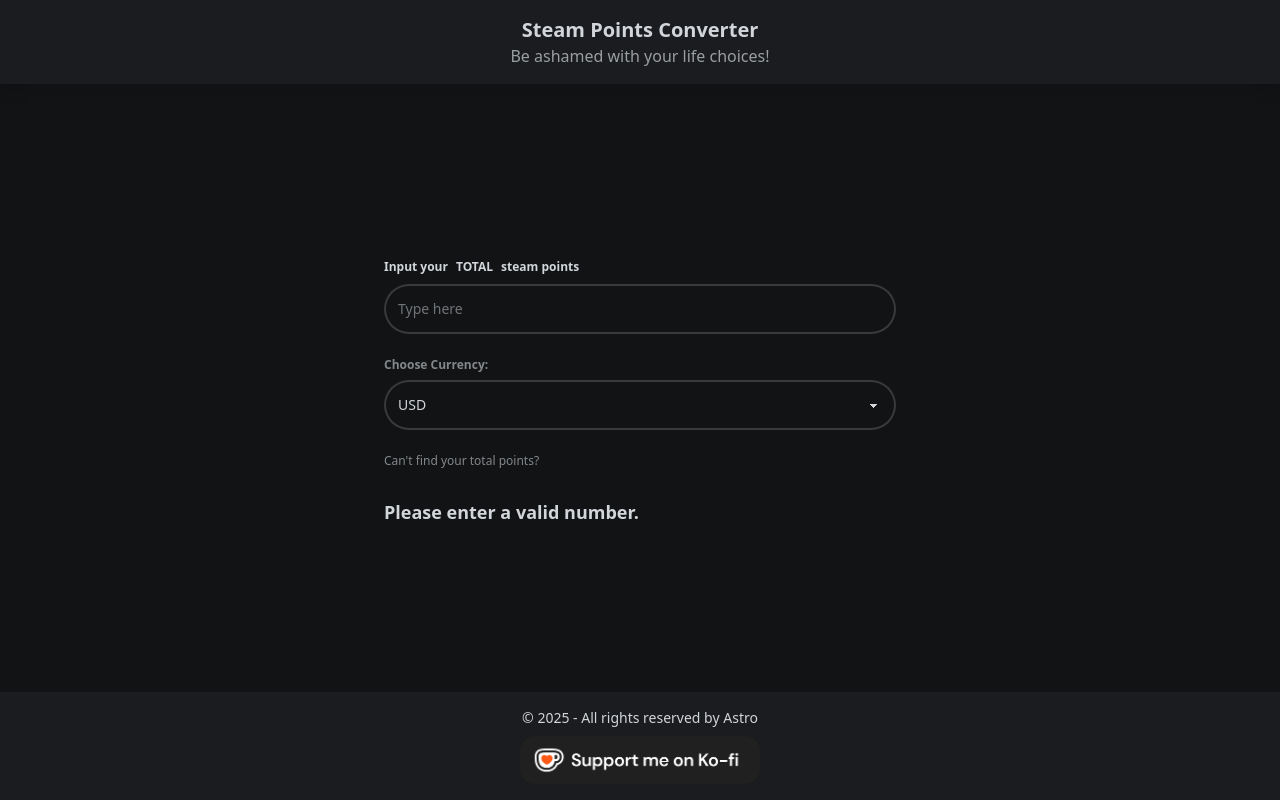
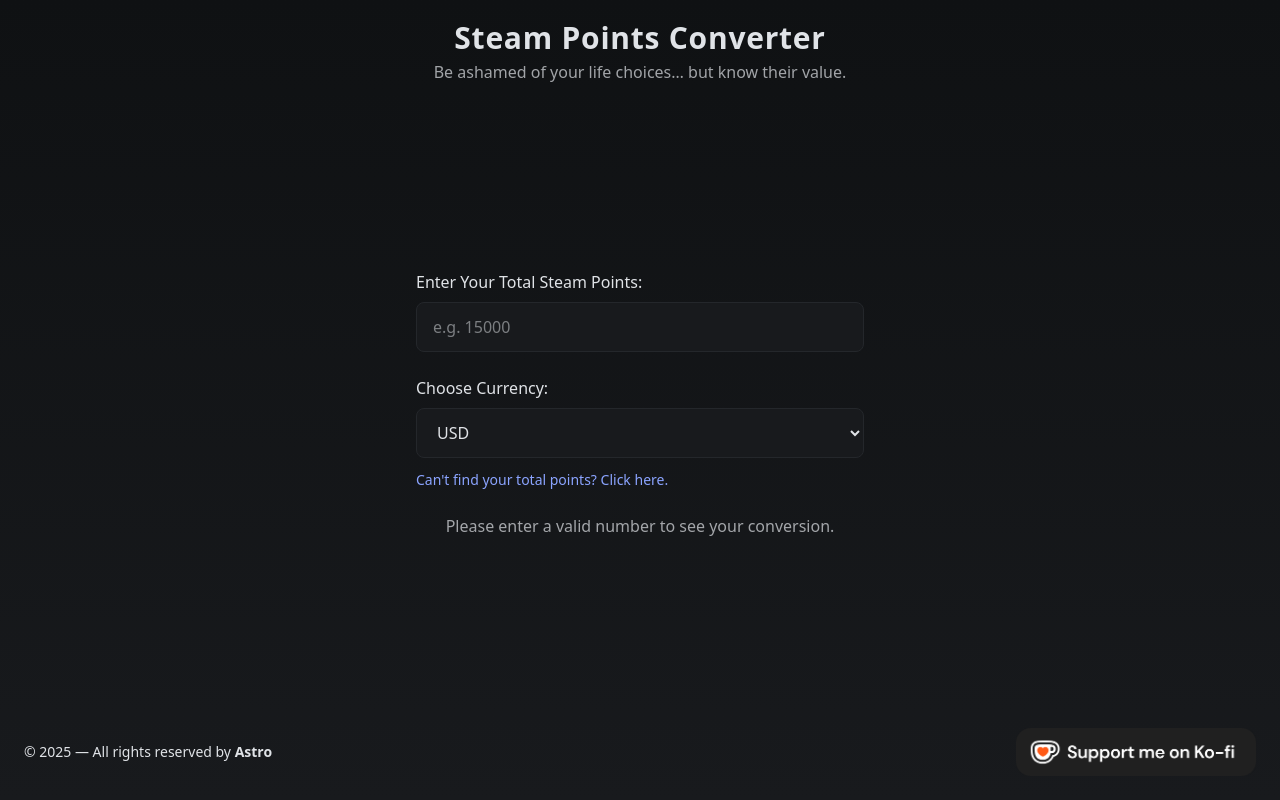
Before and after one commit to AstroBurgers/steam-points-converter, a Next.js app: page / in a window 1280 px wide. Built offline with nearby package versions, Linux system fonts and the light colour scheme.

Commit message:
overhaul styling

```diff
--- a/src/app/components/Layout.tsx
+++ b/src/app/components/Layout.tsx
@@ -7,42 +7,45 @@
 
 const Layout = ({ children }: LayoutProps) => {
   return (
-    <div className="flex flex-col min-h-screen bg-base-100 text-base-content">
+    <div className="flex flex-col min-h-screen bg-gradient-to-b from-base-100 to-base-200 text-base-content">
       {/* Header */}
-      <header className="bg-base-200 shadow-lg font-bold">
-        <div className="max-w-7xl mx-auto px-6 py-4 flex flex-col items-center">
-          <h1 className="text-lg md:text-xl">Steam Points Converter</h1>
-          <h2 className="text-sm md:text-base text-base-content/70 font-normal">
-            Be ashamed with your life choices!
+      <header className="glass-gradient">
+        <div className="max-w-7xl mx-auto px-6 py-5 flex flex-col items-center text-center">
+          <h1 className="text-2xl md:text-3xl font-bold tracking-wide">
+            Steam Points Converter
+          </h1>
+          <h2 className="text-sm md:text-base text-base-content/70 font-normal mt-1">
+            Be ashamed of your life choices… but know their value.
           </h2>
         </div>
       </header>
 
+
       {/* Content */}
-      <main className="flex-grow flex items-center justify-center px-6">
-        {children}
+      <main className="flex-grow flex items-center justify-center px-4 sm:px-6">
+        <div className="w-full max-w-2xl">{children}</div>
       </main>
 
       {/* Footer */}
-      <footer className="footer bg-base-200 sm:footer-horizontal footer-center text-base-content">
-        <aside>
-          <p className="pt-4">
-            © {new Date().getFullYear()} - All rights reserved by Astro
+      <footer className="glass-gradient">
+        <div className="max-w-7xl mx-auto px-6 py-6 flex flex-col sm:flex-row items-center justify-between gap-4 text-center sm:text-left">
+          <p className="text-sm">
+            © {new Date().getFullYear()} — All rights reserved by <span className="font-semibold">Astro</span>
           </p>
           <a
             target="_blank"
             rel="noopener noreferrer"
             href="https://ko-fi.com/astrotriesmodding"
+            className="transition transform hover:scale-105"
           >
             <Image
-              className="pb-4 transition duration-300 hover:shadow-md"
               alt="Kofi Support Button"
               width={240}
               height={240}
               src="/support_me_on_kofi_dark.png"
             />
           </a>
-        </aside>
+        </div>
       </footer>
     </div>
   );
--- a/src/app/globals.css
+++ b/src/app/globals.css
@@ -5,32 +5,33 @@
   default: true;
   prefersdark: true;
   color-scheme: "dark";
-  --color-base-100: #111315;
-  --color-base-200: #1A1C1F;
-  --color-base-300: #2A2D31;
-  --color-base-content: #D2D5D9;
-  --color-primary: #111315;
-  --color-primary-content: oklch(93% 0.034 272.788);
-  --color-secondary: #1A1C1F;
-  --color-secondary-content: oklch(94% 0.028 342.258);
-  --color-accent: #8B9199;
-  --color-accent-content: oklch(38% 0.063 188.416);
-  --color-neutral: #2A2D31;
-  --color-neutral-content: oklch(92% 0.004 286.32);
-  --color-info: #2A2D31;
-  --color-info-content: #D2D5D9;
-  --color-success: oklch(76% 0.177 163.223);
-  --color-success-content: oklch(37% 0.077 168.94);
-  --color-warning: oklch(82% 0.189 84.429);
-  --color-warning-content: oklch(41% 0.112 45.904);
-  --color-error: oklch(71% 0.194 13.428);
-  --color-error-content: oklch(27% 0.105 12.094);
-  --radius-selector: 2rem;
-  --radius-field: 2rem;
-  --radius-box: 0.5rem;
+
+  --color-base-100: #0f1113;
+  --color-base-200: #181a1d;
+  --color-base-300: #24272b;
+  --color-base-content: #e0e3e7;
+  --color-primary: #3a82f7;
+  --color-primary-content: #ffffff;
+  --color-secondary: #2c2f34;
+  --color-secondary-content: #e0e3e7;
+  --color-accent: #8ba4ff;
+  --color-accent-content: #0f1113;
+  --color-neutral: #2c2f34;
+  --color-neutral-content: #d9dce0;
+  --color-info: #3a82f7;
+  --color-info-content: #ffffff;
+  --color-success: #4ade80;
+  --color-success-content: #0f1113;
+  --color-warning: #facc15;
+  --color-warning-content: #0f1113;
+  --color-error: #f87171;
+  --color-error-content: #0f1113;
+  --radius-selector: 1rem;
+  --radius-field: 0.75rem;
+  --radius-box: 0.75rem;
   --size-selector: 0.25rem;
-  --size-field: 0.3125rem;
-  --border: 2px;
-  --depth: 0;
-  --noise: 0;
+  --size-field: 0.375rem;
+  --border: 1px;
+  --depth: 0.5;
+  --noise: 0.015;
 }
--- a/src/app/page.tsx
+++ b/src/app/page.tsx
@@ -24,49 +24,40 @@
 
   const handleInputChange = (e: React.ChangeEvent<HTMLInputElement>) => {
     const val = e.target.value;
-
     if (/^\d*$/.test(val)) {
       setPoints(val);
       const numPoints = parseInt(val, 10);
-      if (!isNaN(numPoints)) {
-        setConvertedAmount(convertPoints(numPoints, selectedCurrency));
-      } else {
-        setConvertedAmount(null);
-      }
+      setConvertedAmount(!isNaN(numPoints) ? convertPoints(numPoints, selectedCurrency) : null);
     }
   };
 
   const handlePaste = (e: React.ClipboardEvent<HTMLInputElement>) => {
-    const pasted = e.clipboardData.getData('Text').replace(/\D/g, ''); // remove non-digits
+    const pasted = e.clipboardData.getData('Text').replace(/\D/g, '');
     if (pasted) {
-      e.preventDefault(); // prevent default paste behavior
+      e.preventDefault();
       setPoints(pasted);
       const numPoints = parseInt(pasted, 10);
       setConvertedAmount(!isNaN(numPoints) ? convertPoints(numPoints, selectedCurrency) : null);
     }
   };
 
-
   const handleCurrencyChange = (e: React.ChangeEvent<HTMLSelectElement>) => {
     setSelectedCurrency(e.target.value);
     const numPoints = parseInt(points, 10);
-    if (!isNaN(numPoints)) {
-      setConvertedAmount(convertPoints(numPoints, e.target.value));
-    } else {
-      setConvertedAmount(null);
-    }
+    setConvertedAmount(!isNaN(numPoints) ? convertPoints(numPoints, e.target.value) : null);
   };
 
   return (
-    <div className="w-full max-w-xl px-4 sm:px-6 md:px-8">
-      <fieldset className="fieldset w-full">
-        <legend className="fieldset-legend">
-          Input your <b>TOTAL</b> steam points
-        </legend>
+    <div className="flex items-center justify-center px-4">
+      <div className="rounded-xl p-8 w-full max-w-lg glass-gradient">
+        {/* Input Field */}
+        <label className="block font-medium text-base-content mb-2">
+          Enter Your Total Steam Points:
+        </label>
         <input
           type="text"
-          className="input w-full"
-          placeholder="Type here"
+          className="w-full rounded-lg border border-base-300 bg-base-200 text-base-content px-4 py-3 focus:ring-2 focus:ring-accent outline-none transition"
+          placeholder="e.g. 15000"
           value={points}
           onChange={handleInputChange}
           onPaste={handlePaste}
@@ -74,12 +65,13 @@
           pattern="\d*"
         />
 
-        <label htmlFor="currency" className="label pt-4 block font-semibold">
+        {/* Currency Selector */}
+        <label htmlFor="currency" className="block font-medium text-base-content mt-6 mb-2">
           Choose Currency:
         </label>
         <select
           id="currency"
-          className="select select-bordered w-full"
+          className="w-full rounded-lg border border-base-300 bg-base-200 text-base-content px-4 py-3 focus:ring-2 focus:ring-accent outline-none transition"
           value={selectedCurrency}
           onChange={handleCurrencyChange}
         >
@@ -90,37 +82,47 @@
           ))}
         </select>
 
+        {/* Help Link */}
         <a
           href="https://store.steampowered.com/pointssummary"
-          className="label hover:link transition duration-300 hover:scale-x-110 mt-4 block"
+          className="text-accent text-sm mt-3 block hover:underline"
           target="_blank"
           rel="noopener noreferrer"
         >
-          Can't find your total points?
+          Can't find your total points? Click here.
         </a>
-      </fieldset>
 
-      {/* Show conversion result */}
+        {/* Result */}
         {convertedAmount !== null ? (
-        <div className="mt-6 text-lg font-semibold">
-          <p>
+          <div className="mt-8 rounded-lg p-4 bg-base-200 border border-base-300 text-center">
+            <p className="text-lg font-semibold text-base-content">
               {selectedCurrency === 'USD'
                 ? 'Equivalent in USD:'
-              : `Approximate equivalent in ${selectedCurrency}:`}{' '}
-            <span>
+                : `Approximate equivalent in ${selectedCurrency}:`}
+            </p>
+            <p className="text-3xl font-bold text-success mt-2">
               {currencyRates[selectedCurrency].symbol}
               {convertedAmount.toFixed(2)}
-            </span>
             </p>
-          <p className="text-sm font-normal mt-2">
-            If this helped, <a target="_blank"
+            <p className="text-sm text-base-content/70 mt-3">
+              If this helped,{' '}
+              <a
+                href="https://ko-fi.com/astrotriesmodding"
+                target="_blank"
                 rel="noopener noreferrer"
-              href="https://ko-fi.com/astrotriesmodding" className="underline transition duration-300 hover:text-gray-400">support me on Ko-fi</a>!
+                className="underline hover:text-accent transition"
+              >
+                support me on Ko-fi
+              </a>
+              !
             </p>
           </div>
         ) : (
-        <p className="mt-6 text-lg font-semibold">Please enter a valid number.</p>
+          <p className="mt-6 text-center text-base-content/70">
+            Please enter a valid number to see your conversion.
+          </p>
         )}
+      </div>
     </div>
   );
 }
```
Lines whose indentation alone changed are shown as unchanged.
